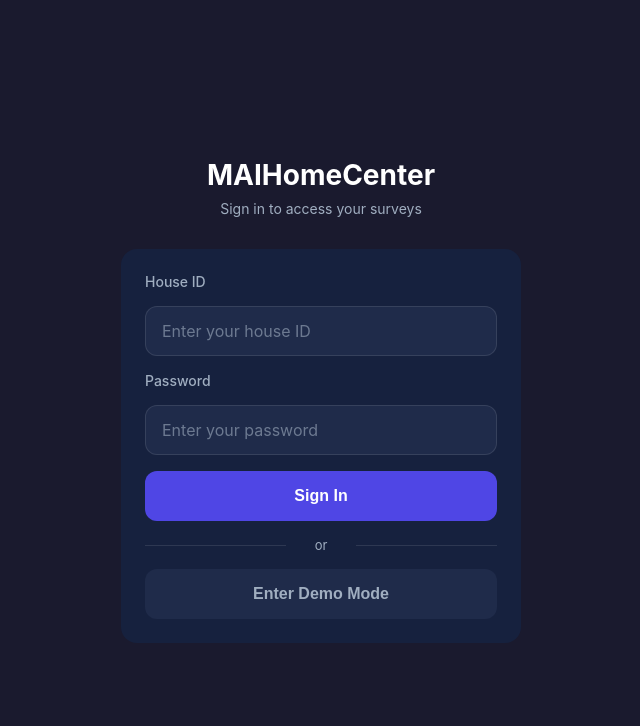
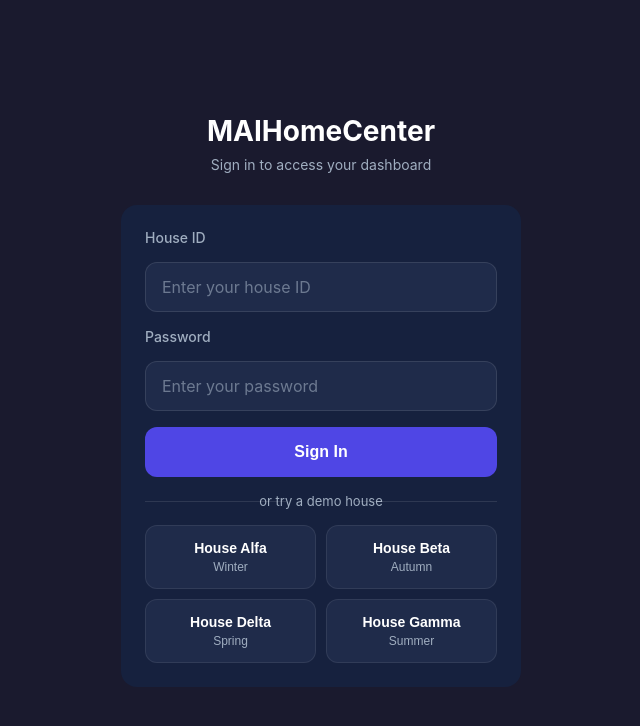
Before and after one commit to LunoTech-io/MAIHomeCenter, a React (Vite) app in the folder client/: page /login in a window 1280 px wide. Shown: the top 726 px of the page, without its empty margins (319-959 px from the left). Built offline with nearby package versions, Linux system fonts and the light colour scheme; no server answers.

Commit message:
added 4 houses dummy data

```diff
--- a/client/src/components/Login.jsx
+++ b/client/src/components/Login.jsx
@@ -1,5 +1,12 @@
 import { useState } from 'react'
 import { useAuth } from '../contexts/AuthContext'
+
+const demoHouses = [
+  { id: 'HOUSE001', name: 'House Alfa', season: 'Winter' },
+  { id: 'HOUSE002', name: 'House Beta', season: 'Autumn' },
+  { id: 'HOUSE003', name: 'House Delta', season: 'Spring' },
+  { id: 'HOUSE004', name: 'House Gamma', season: 'Summer' },
+]
 
 function Login() {
   const { login, demoLogin, error: authError } = useAuth()
@@ -37,7 +44,7 @@ function Login() {
       <div className="login-container">
         <div className="login-header">
           <h1>MAIHomeCenter</h1>
-          <p>Sign in to access your surveys</p>
+          <p>Sign in to access your dashboard</p>
         </div>
 
         <form onSubmit={handleSubmit} className="login-form">
@@ -79,11 +86,21 @@ function Login() {
             {loading ? 'Signing in...' : 'Sign In'}
           </button>
 
-          <div className="demo-divider"><span>or</span></div>
+          <div className="demo-divider"><span>or try a demo house</span></div>
 
-          <button type="button" className="login-btn demo-btn" onClick={demoLogin}>
-            Enter Demo Mode
-          </button>
+          <div className="demo-house-grid">
+            {demoHouses.map((h) => (
+              <button
+                key={h.id}
+                type="button"
+                className="demo-house-btn"
+                onClick={() => demoLogin(h.id, h.name)}
+              >
+                <span className="demo-house-name">{h.name}</span>
+                <span className="demo-house-season">{h.season}</span>
+              </button>
+            ))}
+          </div>
         </form>
       </div>
     </div>
--- a/client/src/contexts/AuthContext.jsx
+++ b/client/src/contexts/AuthContext.jsx
@@ -16,6 +16,14 @@ export function AuthProvider({ children }) {
   const checkAuth = async () => {
     const token = localStorage.getItem('authToken')
     if (!token) {
+      setLoading(false)
+      return
+    }
+
+    // Restore demo session without hitting the server
+    if (token === 'demo') {
+      const demoId = localStorage.getItem('demoHouseId') || 'HOUSE001'
+      setHouse({ id: 'demo', houseId: demoId, name: `Demo ${demoId}` })
       setLoading(false)
       return
     }
@@ -54,13 +62,15 @@ export function AuthProvider({ children }) {
     }
   }, [])
 
-  const demoLogin = useCallback(() => {
+  const demoLogin = useCallback((houseId = 'HOUSE001', name = 'Demo Home') => {
     localStorage.setItem('authToken', 'demo')
-    setHouse({ id: 'demo', houseId: 'demo-house', name: 'Demo Home' })
+    localStorage.setItem('demoHouseId', houseId)
+    setHouse({ id: 'demo', houseId, name })
   }, [])
 
   const logout = useCallback(() => {
     localStorage.removeItem('authToken')
+    localStorage.removeItem('demoHouseId')
     setHouse(null)
     setError(null)
   }, [])
--- a/client/src/data/dummyData.js
+++ b/client/src/data/dummyData.js
@@ -1,108 +1,192 @@
-// Dummy smart home sensor data — 24h of 10-minute intervals (144 points)
-// Patterns modelled on AM307, WT101, WS202 and smart meter readings
+// Per-household dummy sensor data — 24h of 10-minute intervals (144 points)
+// Profiles derived from anonymized sample data:
+//   HOUSE001 → alfa  (January / winter)
+//   HOUSE002 → beta  (November / autumn)
+//   HOUSE003 → delta (April / spring)
+//   HOUSE004 → gamma (July / summer)
+
+// ── helpers ──────────────────────────────────────────────────────────
 
 function generateTimeSeries(startHour, generatorFn) {
   const data = []
   for (let i = 0; i < 144; i++) {
     const minutesSinceStart = i * 10
     const hour = (startHour + minutesSinceStart / 60) % 24
-    const time = `${String(Math.floor(hour)).padStart(2, '0')}:${String(Math.round((hour % 1) * 60)).padStart(2, '0')}`
+    const time = `${String(Math.floor(hour)).padStart(2, '0')}:${String(
+      Math.round((hour % 1) * 60)
+    ).padStart(2, '0')}`
     data.push({ time, value: generatorFn(hour, i) })
   }
   return data
 }
 
-// Diurnal activity multiplier: low at night, peaks morning & evening
 function activityFactor(hour) {
   if (hour >= 0 && hour < 6) return 0.1
-  if (hour >= 6 && hour < 9) return 0.7 + (hour - 6) * 0.1   // morning ramp
+  if (hour >= 6 && hour < 9) return 0.7 + (hour - 6) * 0.1
   if (hour >= 9 && hour < 12) return 0.5
-  if (hour >= 12 && hour < 14) return 0.6                     // lunch
+  if (hour >= 12 && hour < 14) return 0.6
   if (hour >= 14 && hour < 17) return 0.4
-  if (hour >= 17 && hour < 21) return 0.8 + (hour - 17) * 0.05 // evening peak
-  return 0.3 // 21-24 winding down
+  if (hour >= 17 && hour < 21) return 0.8 + (hour - 17) * 0.05
+  return 0.3
 }
 
 function noise(amplitude) {
   return (Math.random() - 0.5) * 2 * amplitude
 }
 
-// --- Temperature (°C) — AM307 Living + WT101 rooms ---
-// Night ~18°C, daytime ~21-23°C with heating cycles
-export const temperatureData = generateTimeSeries(0, (hour) => {
-  const base = hour >= 6 && hour < 22 ? 21.5 : 18.5
-  const heating = hour >= 7 && hour < 9 ? 1.2 : hour >= 17 && hour < 20 ? 0.8 : 0
-  return +(base + heating + noise(0.5)).toFixed(1)
+// ── house profiles (ranges from real sample data) ────────────────────
+
+const profiles = {
+  // HOUSE001 — alfa — Winter (January)
+  HOUSE001: {
+    season: 'Winter',
+    temp: { nightBase: 14.5, dayBase: 16.0, heatingAm: 1.5, heatingPm: 1.0, noise: 0.5 },
+    humidity: { base: 45, showerSpike: 4, cookingSpike: 3, noise: 1.5 },
+    co2: { base: 550, activityMul: 200, noise: 40 },
+    light: { nightMax: 2, dawnBase: 5, dayBase: 30, eveningBase: 50, noise: 8 },
+    power: { baseW: 80, activityMulW: 400, spikeW: 1600, spikeProb: 0.04, noise: 30 },
+    tariff: { t1Start: 9734, t2Start: 9263 },
+    gas: { start: 9265, heatingAm: 0.025, heatingPm: 0.020, idle: 0.008, cooking: 0.010 },
+  },
+
+  // HOUSE002 — beta — Autumn (November), high humidity, high CO2
+  HOUSE002: {
+    season: 'Autumn',
+    temp: { nightBase: 19.0, dayBase: 20.8, heatingAm: 0.8, heatingPm: 0.6, noise: 0.4 },
+    humidity: { base: 62, showerSpike: 6, cookingSpike: 5, noise: 2.0 },
+    co2: { base: 1200, activityMul: 900, noise: 120 },
+    light: { nightMax: 2, dawnBase: 8, dayBase: 40, eveningBase: 60, noise: 10 },
+    power: { baseW: 260, activityMulW: 1600, spikeW: 3200, spikeProb: 0.06, noise: 80 },
+    tariff: { t1Start: 14865, t2Start: 15627 },
+    gas: { start: 3676, heatingAm: 0.018, heatingPm: 0.015, idle: 0.005, cooking: 0.008 },
+  },
+
+  // HOUSE003 — delta — Spring (April), low power, moderate temps
+  HOUSE003: {
+    season: 'Spring',
+    temp: { nightBase: 15.0, dayBase: 17.0, heatingAm: 1.0, heatingPm: 0.7, noise: 0.6 },
+    humidity: { base: 42, showerSpike: 5, cookingSpike: 3, noise: 1.8 },
+    co2: { base: 430, activityMul: 200, noise: 35 },
+    light: { nightMax: 2, dawnBase: 15, dayBase: 100, eveningBase: 60, noise: 15 },
+    power: { baseW: 40, activityMulW: 300, spikeW: 1500, spikeProb: 0.03, noise: 20 },
+    tariff: { t1Start: 5483, t2Start: 5032 },
+    gas: { start: 5560, heatingAm: 0.012, heatingPm: 0.008, idle: 0.003, cooking: 0.006 },
+  },
+
+  // HOUSE004 — gamma — Summer (July), hot, no heating, higher power
+  HOUSE004: {
+    season: 'Summer',
+    temp: { nightBase: 25.0, dayBase: 27.0, heatingAm: 0, heatingPm: 0, noise: 0.6 },
+    humidity: { base: 44, showerSpike: 6, cookingSpike: 4, noise: 2.5 },
+    co2: { base: 1000, activityMul: 200, noise: 50 },
+    light: { nightMax: 3, dawnBase: 30, dayBase: 150, eveningBase: 70, noise: 20 },
+    power: { baseW: 780, activityMulW: 1000, spikeW: 2000, spikeProb: 0.05, noise: 60 },
+    tariff: { t1Start: 13949, t2Start: 14592 },
+    gas: { start: 3576, heatingAm: 0.002, heatingPm: 0.002, idle: 0.001, cooking: 0.006 },
+  },
+}
+
+// ── generators ───────────────────────────────────────────────────────
+
+function buildHouseData(p) {
+  const temperature = generateTimeSeries(0, (hour) => {
+    const base = hour >= 6 && hour < 22 ? p.temp.dayBase : p.temp.nightBase
+    const heating =
+      hour >= 7 && hour < 9 ? p.temp.heatingAm : hour >= 17 && hour < 20 ? p.temp.heatingPm : 0
+    return +(base + heating + noise(p.temp.noise)).toFixed(1)
   })
 
-// --- Humidity (%) — AM307 Living ---
-// Stable 45-55%, spikes near cooking/showering times
-export const humidityData = generateTimeSeries(0, (hour) => {
-  const base = 48
-  const shower = hour >= 7 && hour < 8 ? 8 : 0
-  const cooking = hour >= 18 && hour < 19.5 ? 6 : 0
-  return +(base + shower + cooking + noise(2.5)).toFixed(1)
+  const humidity = generateTimeSeries(0, (hour) => {
+    const shower = hour >= 7 && hour < 8 ? p.humidity.showerSpike : 0
+    const cooking = hour >= 18 && hour < 19.5 ? p.humidity.cookingSpike : 0
+    return +(p.humidity.base + shower + cooking + noise(p.humidity.noise)).toFixed(1)
   })
 
-// --- Light Level (lux) — WS202 sensors ---
-// 0 at night, natural light during day, artificial in evening
-export const lightData = generateTimeSeries(0, (hour) => {
-  if (hour >= 0 && hour < 6) return Math.max(0, Math.round(noise(3)))
-  if (hour >= 6 && hour < 8) return Math.round(20 + (hour - 6) * 40 + noise(10))
-  if (hour >= 8 && hour < 17) return Math.round(120 + noise(30))  // daylight
-  if (hour >= 17 && hour < 22) return Math.round(80 + noise(15))  // artificial
-  return Math.max(0, Math.round(10 + noise(5)))
+  const co2 = generateTimeSeries(0, (hour) => {
+    return Math.round(p.co2.base + activityFactor(hour) * p.co2.activityMul + noise(p.co2.noise))
   })
 
-// --- Occupancy (PIR) — WS202 motion ---
-// Binary 0/1, higher probability during active hours
-export const occupancyData = generateTimeSeries(0, (hour) => {
-  const prob = activityFactor(hour)
-  return Math.random() < prob ? 1 : 0
+  const light = generateTimeSeries(0, (hour) => {
+    if (hour >= 0 && hour < 6) return Math.max(0, Math.round(noise(p.light.nightMax)))
+    if (hour >= 6 && hour < 8)
+      return Math.round(p.light.dawnBase + (hour - 6) * 20 + noise(p.light.noise))
+    if (hour >= 8 && hour < 17) return Math.round(p.light.dayBase + noise(p.light.noise))
+    if (hour >= 17 && hour < 22) return Math.round(p.light.eveningBase + noise(p.light.noise))
+    return Math.max(0, Math.round(5 + noise(3)))
   })
 
-// --- Power Consumption (W) — Smart meter positive_active_power ---
-// Base ~300W, peaks with appliances during active hours
-export const powerData = generateTimeSeries(0, (hour) => {
-  const base = 300
-  const activity = activityFactor(hour) * 1800
-  const spike = Math.random() < 0.08 ? 600 : 0  // occasional appliance spike
-  return Math.round(base + activity + spike + noise(100))
+  const occupancy = generateTimeSeries(0, (hour) => {
+    return Math.random() < activityFactor(hour) ? 1 : 0
   })
 
-// --- Energy Tariffs (cumulative kWh) — tariff1 (day) / tariff2 (night) ---
-export const energyTariffData = (() => {
-  let tariff1 = 4521.3  // day tariff start
-  let tariff2 = 2134.7  // night tariff start
-  return generateTimeSeries(0, (hour, i) => {
-    const consumption = (300 + activityFactor(hour) * 1800 + noise(100)) / 6000 // kWh per 10min
+  const power = generateTimeSeries(0, (hour) => {
+    const spike = Math.random() < p.power.spikeProb ? p.power.spikeW : 0
+    return Math.max(
+      0,
+      Math.round(
+        p.power.baseW + activityFactor(hour) * p.power.activityMulW + spike + noise(p.power.noise)
+      )
+    )
+  })
+
+  const energyTariff = (() => {
+    let t1 = p.tariff.t1Start
+    let t2 = p.tariff.t2Start
+    return generateTimeSeries(0, (hour) => {
+      const w =
+        p.power.baseW + activityFactor(hour) * p.power.activityMulW + noise(p.power.noise)
+      const kwh = Math.max(0, w) / 6000
       if (hour >= 7 && hour < 23) {
-      tariff1 += Math.max(0, consumption)
+        t1 += kwh
       } else {
-      tariff2 += Math.max(0, consumption)
+        t2 += kwh
       }
-    return { tariff1: +tariff1.toFixed(2), tariff2: +tariff2.toFixed(2) }
+      return { tariff1: +t1.toFixed(2), tariff2: +t2.toFixed(2) }
     })
   })()
 
-// --- Gas Consumption (cumulative m³) — smart meter gas.kuub ---
-// Slow accumulation, faster during heating and cooking hours
-export const gasData = (() => {
-  let cumulative = 1823.45
+  const gas = (() => {
+    let cum = p.gas.start
     return generateTimeSeries(0, (hour) => {
-    const heatingRate = hour >= 6 && hour < 9 ? 0.015 : hour >= 17 && hour < 21 ? 0.012 : 0.003
-    const cookingRate = hour >= 18 && hour < 19.5 ? 0.008 : 0
-    cumulative += heatingRate + cookingRate + Math.max(0, noise(0.002))
-    return +cumulative.toFixed(3)
+      const heating =
+        hour >= 6 && hour < 9 ? p.gas.heatingAm : hour >= 17 && hour < 21 ? p.gas.heatingPm : p.gas.idle
+      const cooking = hour >= 18 && hour < 19.5 ? p.gas.cooking : 0
+      cum += heating + cooking + Math.max(0, noise(0.002))
+      return +cum.toFixed(3)
     })
   })()
 
-// --- Current / latest values for summary widgets ---
   const latest = (arr) => arr[arr.length - 1]
+  const currentValues = {
+    temperature: latest(temperature).value,
+    humidity: latest(humidity).value,
+    co2: latest(co2).value,
+    power: latest(power).value,
+    gas: latest(gas).value,
+  }
 
-export const currentValues = {
-  temperature: latest(temperatureData).value,
-  humidity: latest(humidityData).value,
-  power: latest(powerData).value,
-  gas: latest(gasData).value,
+  return {
+    season: p.season,
+    temperature,
+    humidity,
+    co2,
+    light,
+    occupancy,
+    power,
+    energyTariff,
+    gas,
+    currentValues,
   }
+}
+
+// ── pre-build all four houses ────────────────────────────────────────
+
+const houseData = {}
+for (const [id, profile] of Object.entries(profiles)) {
+  houseData[id] = buildHouseData(profile)
+}
+
+// Fallback used by demo mode
+houseData['demo-house'] = houseData['HOUSE001']
+
+export default houseData
--- a/client/src/index.css
+++ b/client/src/index.css
@@ -684,14 +684,43 @@ body {
 .demo-divider::before { left: 0; }
 .demo-divider::after { right: 0; }
 
-.demo-btn {
-  background: var(--bg-card-hover) !important;
-  color: var(--text-secondary) !important;
+.demo-house-grid {
+  display: grid;
+  grid-template-columns: repeat(2, 1fr);
+  gap: 10px;
 }
 
-.demo-btn:hover {
-  background: var(--primary-color) !important;
-  color: white !important;
+.demo-house-btn {
+  display: flex;
+  flex-direction: column;
+  align-items: center;
+  gap: 4px;
+  padding: 14px 10px;
+  border-radius: 12px;
+  border: 1px solid rgba(255, 255, 255, 0.08);
+  background: var(--bg-card-hover);
+  cursor: pointer;
+  transition: all 0.2s;
+}
+
+.demo-house-btn:hover {
+  background: var(--primary-color);
+  border-color: var(--primary-color);
+}
+
+.demo-house-name {
+  color: var(--text-primary);
+  font-size: 14px;
+  font-weight: 600;
+}
+
+.demo-house-season {
+  color: var(--text-secondary);
+  font-size: 12px;
+}
+
+.demo-house-btn:hover .demo-house-season {
+  color: rgba(255, 255, 255, 0.8);
 }
 
 /* Survey List Page */
```
Also changed, not shown: client/src/components/Dashboard.jsx (+46 -44 lines). Lines whose indentation alone changed are shown as unchanged.
